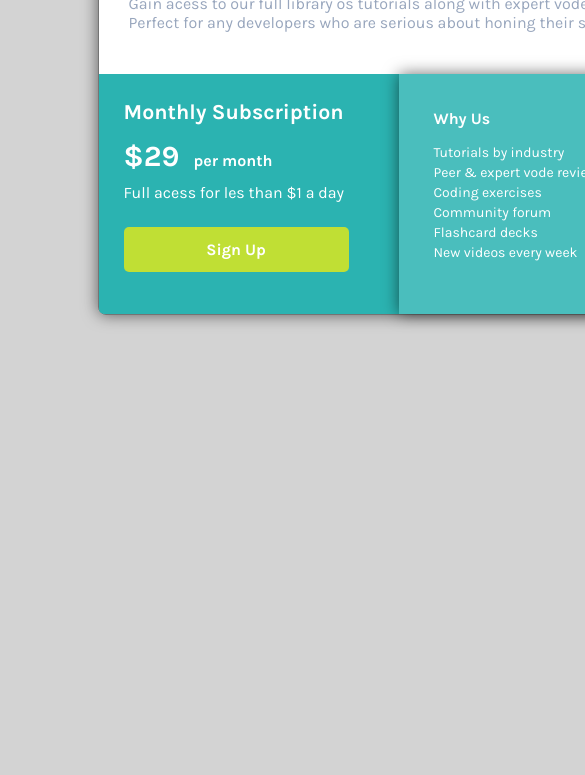
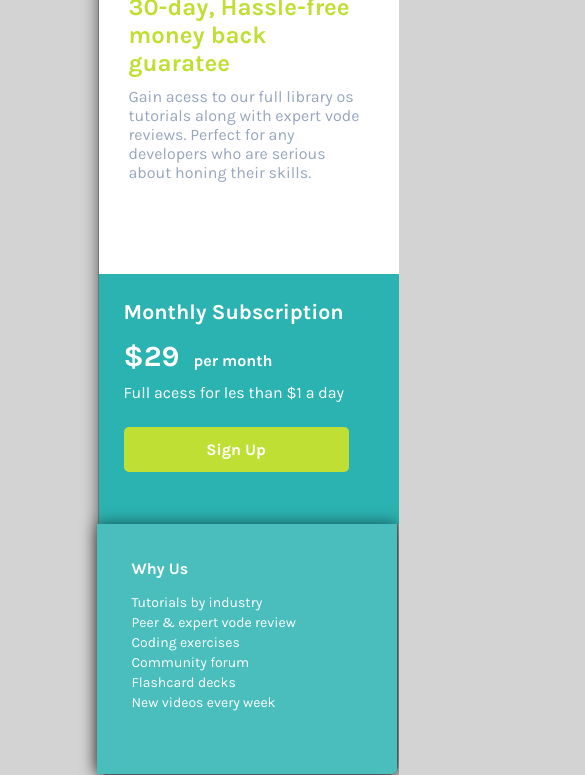
Before and after one commit to AndrewPorto/grid-de-precos, a plain HTML site: page index.html in a window 390 px wide. Shown: the part 186-961 px from the top of the page, 585 px wide, since content can reach past the window. Before the commit the page ends 844 px from the top, so only its background shows below. Drawn offline with Linux system fonts and the light colour scheme.

Commit message:
deixando responsivo

```diff
--- a/css/style.css
+++ b/css/style.css
@@ -113,3 +113,28 @@ button {
     font-size: 14px;
     line-height: 20px;
 }
+
+@media (max-width: 700px){
+    .container {
+        width: 300px;
+
+    }
+
+    .superior {
+        width: 300px;
+        height: 400px;
+    }
+
+    .inferior-esquerda {
+        height: 250px;
+        border-radius: 0;
+        border: none;
+    }
+
+    .inferior-direita {
+
+        height: 250px;
+    }
+
+
+}
```
